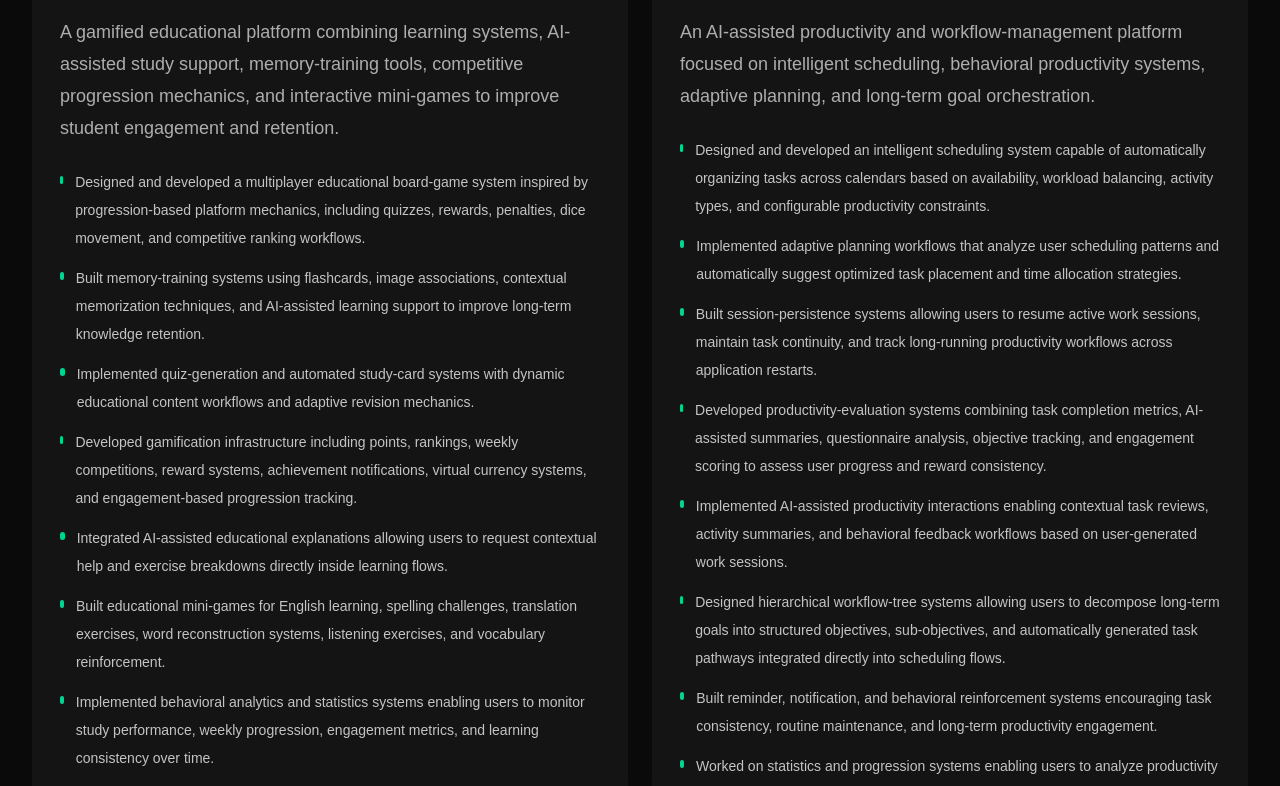
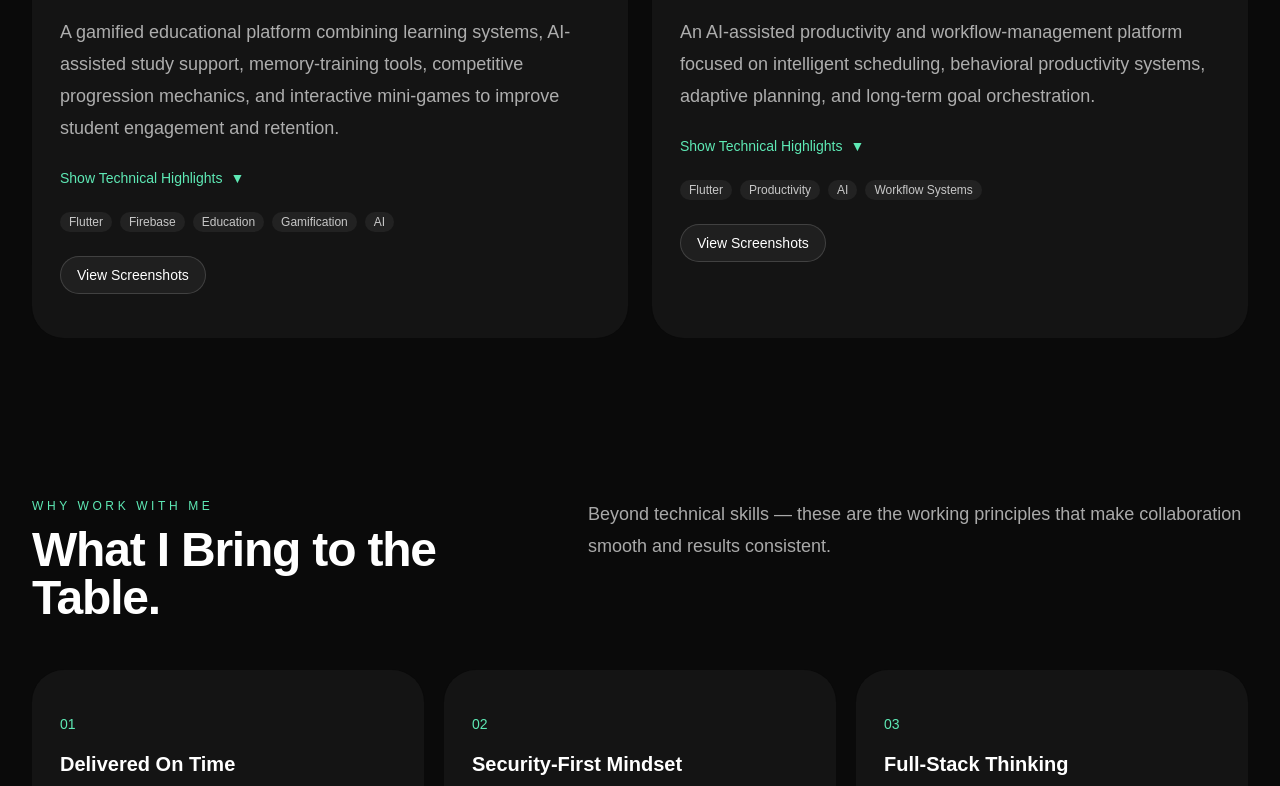
Before and after one commit to Firix00/portfolio, a React (Vite) app: page / in a window 1280 px wide. Shown: the part 8880-9666 px from the top of the page. Built offline with nearby package versions, Linux system fonts and the light colour scheme.

Commit message:
Add collapsible highlights section in App.jsx for project details, allowing users to toggle visibility of technical highlights with animations.

```diff
--- a/src/App.jsx
+++ b/src/App.jsx
@@ -1,5 +1,5 @@
 import React from 'react';
-import { motion } from 'framer-motion';
+import { motion, AnimatePresence } from 'framer-motion'
 import { Button } from '@/components/ui/button';
 import { Card, CardContent } from '@/components/ui/card';
 import { Badge } from '@/components/ui/badge';
@@ -557,6 +557,7 @@ const skills = {
 const heroPortrait = 'https://i.ibb.co/cSKnKk3p/joe.png';
 
 export default function BoonJosephPortfolio() {
+
   const [lightbox, setLightbox] = useState({
     open: false,
     title: '',
@@ -572,6 +573,7 @@ export default function BoonJosephPortfolio() {
       index: 0,
     });
   };
+  const [openHighlights, setOpenHighlights] = useState({})
 
   const closeScreenshots = () => {
     setLightbox({
@@ -902,18 +904,62 @@ export default function BoonJosephPortfolio() {
                       <p className="text-lg leading-8 text-white/65">
                         {project.description}
                       </p>
+
+
 {/* HIGHLIGHTS */}
 {project.highlights && project.highlights.length > 0 && (
-  <div className="mt-6 space-y-3">
+  <div className="mt-6">
+
+    {/* TOGGLE BUTTON */}
+    <button
+      onClick={() =>
+        setOpenHighlights((prev) => ({
+          ...prev,
+          [project.title]: !prev[project.title],
+        }))
+      }
+      className="flex items-center gap-2 text-sm font-medium text-emerald-300 hover:text-emerald-200 transition-colors"
+    >
+      <span>
+        {openHighlights[project.title]
+          ? 'Hide Technical Highlights'
+          : 'Show Technical Highlights'}
+      </span>
+
+      <span
+        className={`transition-transform duration-300 ${
+          openHighlights[project.title] ? 'rotate-180' : ''
+        }`}
+      >
+        ▼
+      </span>
+    </button>
+
+    {/* COLLAPSIBLE CONTENT */}
+    <AnimatePresence initial={false}>
+      {openHighlights[project.title] && (
+        <motion.div
+          initial={{ opacity: 0, height: 0 }}
+          animate={{ opacity: 1, height: 'auto' }}
+          exit={{ opacity: 0, height: 0 }}
+          transition={{ duration: 0.3 }}
+          className="overflow-hidden"
+        >
+          <div className="mt-4 space-y-3 rounded-2xl border border-white/10 bg-white/[0.03] p-5">
             {project.highlights.map((highlight) => (
               <div
                 key={highlight}
                 className="flex items-start gap-3 text-sm text-white/75"
               >
-        <div className="mt-2 h-2 w-2 rounded-full bg-emerald-400" />
+                <div className="mt-2 h-2 w-2 rounded-full bg-emerald-400 shrink-0" />
+
                 <p className="leading-7">{highlight}</p>
               </div>
             ))}
+          </div>
+        </motion.div>
+      )}
+    </AnimatePresence>
   </div>
 )}
                       {/* TAGS */}
```
Lines whose indentation alone changed are shown as unchanged.
